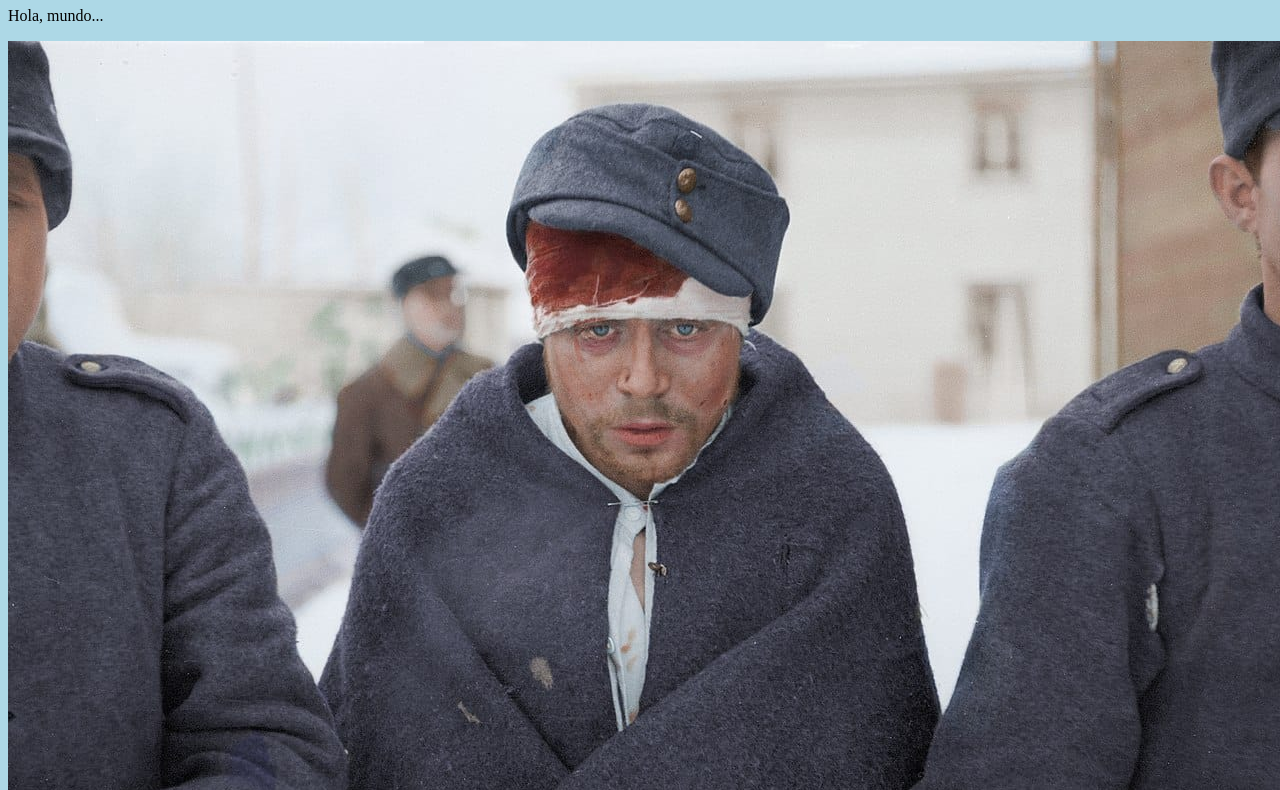
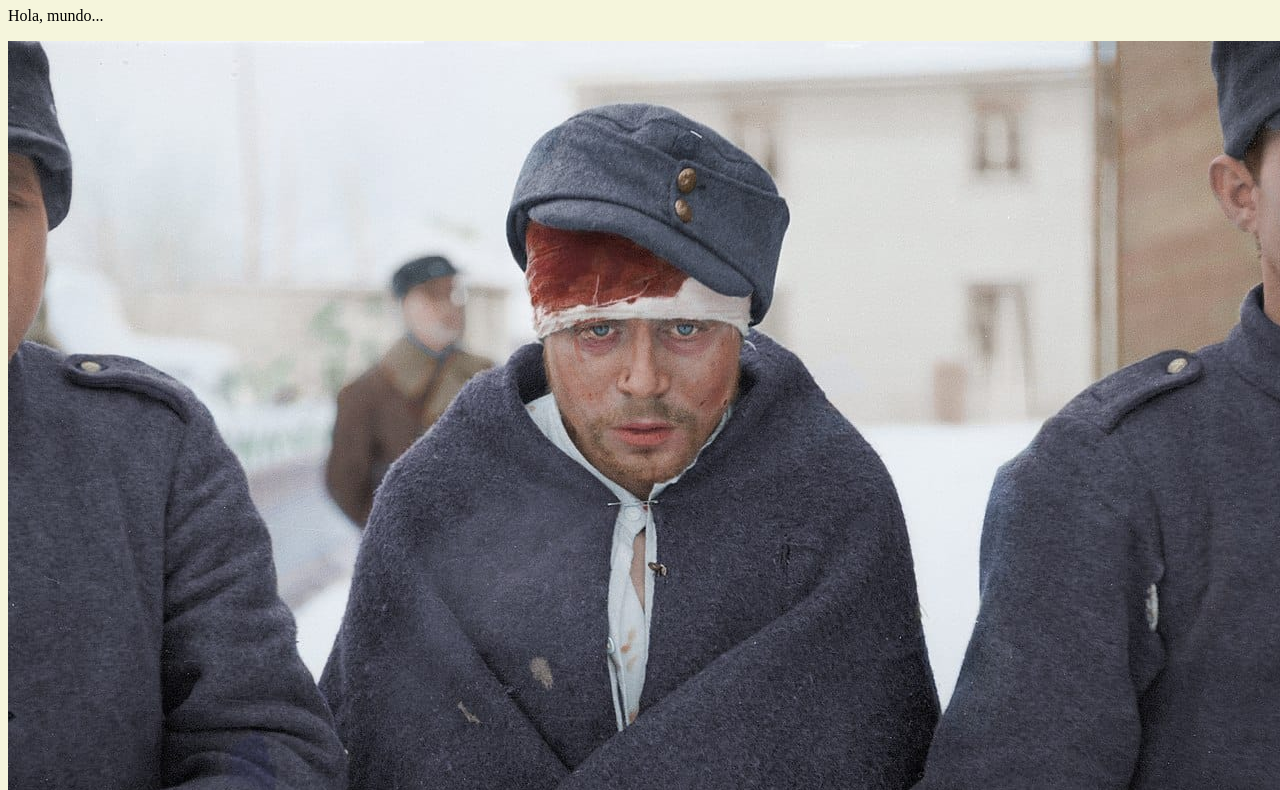
Before and after one commit to DemiGetsemani/practica21, a plain HTML site: page index.html in a window 1280 px wide. Shown: the part 73-863 px from the top of the page. Drawn offline with Linux system fonts and the light colour scheme.

Commit message:
Se cambió el background

```diff
--- a/style.css
+++ b/style.css
@@ -1,5 +1,5 @@
 body {
-    background-color: lightblue;
+    background-color: beige;
 }
 
 h1 {
```
Also changed, not shown: index.html (+0 -1 lines).
